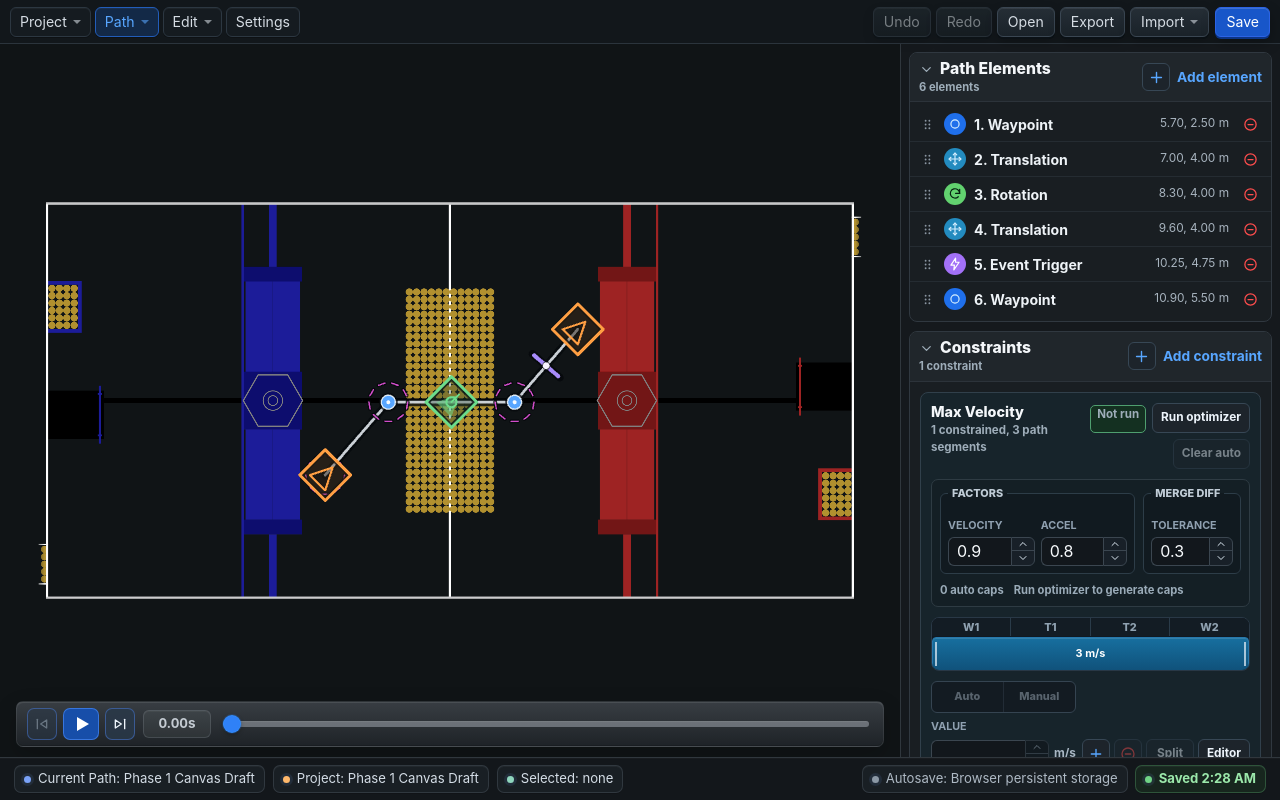
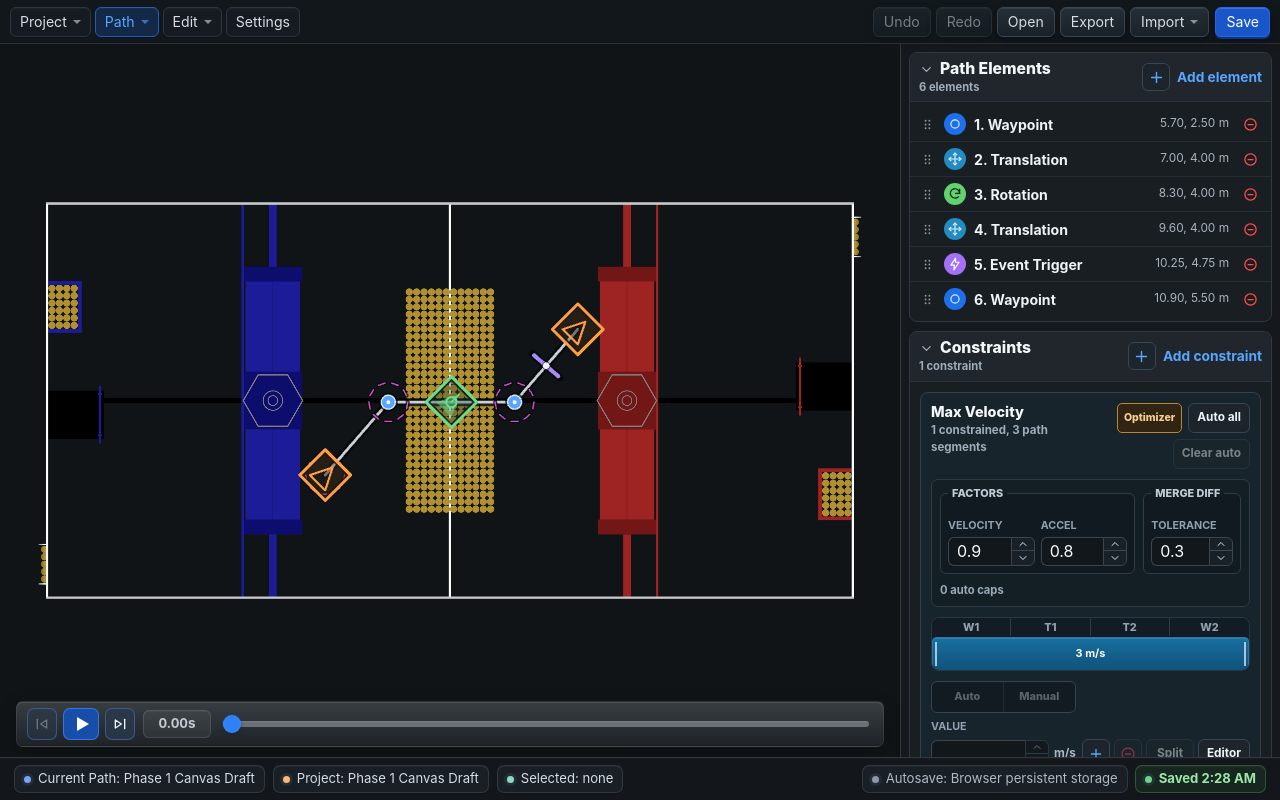
Before and after one commit to edanliahovetsky/BLine-Web, a React (Vite) app: page / in a window 1280 px wide. Built offline with nearby package versions, Linux system fonts and the light colour scheme.

Commit message:
Refine auto velocity optimizer status control

```diff
--- a/src/ui/app/AppShell.css
+++ b/src/ui/app/AppShell.css
@@ -1784,6 +1784,7 @@ select {
 }
 
 .auto-velocity-status {
+  appearance: none;
   display: inline-flex;
   align-items: center;
   width: fit-content;
@@ -1795,6 +1796,15 @@ select {
   background: #312412;
   font-size: 0.66rem;
   font-weight: 760;
+}
+
+button.auto-velocity-status {
+  cursor: pointer;
+}
+
+button.auto-velocity-status:disabled {
+  cursor: not-allowed;
+  opacity: 0.5;
 }
 
 .auto-velocity-status--warning {
--- a/src/ui/sidebar/sections/ConstraintEditor.tsx
+++ b/src/ui/sidebar/sections/ConstraintEditor.tsx
@@ -12,6 +12,7 @@ import {
   autoVelocityInputSignature,
   generateAutoVelocityProfile,
   type AutoVelocityProfile,
+  type AutoVelocitySegmentCap,
 } from "../../../core/constraints/autoVelocityConstraints";
 import { domainForKey } from "../../../core/constraints/rangedConstraints";
 import type { ProjectDocument } from "../../../core/io/projectSchema";
@@ -453,23 +454,18 @@ function RangedConstraintCard({
         </div>
         {isAutoVelocityCard && autoStatus ? (
           <div className="constraint-card__actions constraint-card__actions--auto">
-            <span
-              className={[
-                "auto-velocity-status",
-                autoStatus.stale ? "" : "auto-velocity-status--current",
-              ]
-                .filter(Boolean)
-                .join(" ")}
-            >
-              {autoVelocityStatusLabel(autoStatus)}
-            </span>
+            <AutoVelocityStatusIndicator
+              status={autoStatus}
+              onClick={() => runAutoVelocityAll(project, autoSettings)}
+              disabled={total === 0}
+            />
             <SidebarActionButton
               onClick={() => runAutoVelocityAll(project, autoSettings)}
               disabled={total === 0}
               aria-label="Apply auto velocity to open segments"
-              title="Run optimizer and apply auto velocity to open and auto segments"
+              title="Apply auto velocity to open and auto segments"
             >
-              Run optimizer
+              Auto all
             </SidebarActionButton>
             <SidebarActionButton
               onClick={() => clearAutoVelocity(project)}
@@ -705,23 +701,18 @@ function PopoutConstraintPanel({
         </div>
         {isAutoVelocityPanel && autoStatus ? (
           <div className="constraint-card__actions constraint-card__actions--auto">
-            <span
-              className={[
-                "auto-velocity-status",
-                autoStatus.stale ? "" : "auto-velocity-status--current",
-              ]
-                .filter(Boolean)
-                .join(" ")}
-            >
-              {autoVelocityStatusLabel(autoStatus)}
-            </span>
+            <AutoVelocityStatusIndicator
+              status={autoStatus}
+              onClick={() => runAutoVelocityAll(project, autoSettings)}
+              disabled={labels.length === 0}
+            />
             <SidebarActionButton
               onClick={() => runAutoVelocityAll(project, autoSettings)}
               disabled={labels.length === 0}
               aria-label="Apply auto velocity to open segments"
-              title="Run optimizer and apply auto velocity to open and auto segments"
+              title="Apply auto velocity to open and auto segments"
             >
-              Run optimizer
+              Auto all
             </SidebarActionButton>
             <SidebarActionButton
               onClick={() => clearAutoVelocity(project)}
@@ -1603,9 +1594,37 @@ function AutoVelocityInlineControls({
       </fieldset>
       <div className="auto-velocity-inline__summary">
         <span>{status.autoConstraintCount} auto caps</span>
-        <span>{autoVelocityStatusSummary(status)}</span>
       </div>
     </div>
+  );
+}
+
+function AutoVelocityStatusIndicator({
+  status,
+  onClick,
+  disabled,
+}: {
+  status: AutoVelocityStatus;
+  onClick(): void;
+  disabled: boolean;
+}) {
+  const isCurrent = autoVelocityStatusIsCurrent(status);
+  return (
+    <button
+      type="button"
+      className={[
+        "auto-velocity-status",
+        isCurrent ? "auto-velocity-status--current" : "",
+      ]
+        .filter(Boolean)
+        .join(" ")}
+      disabled={disabled}
+      onClick={onClick}
+      aria-label={isCurrent ? "Optimizer up to date" : "Optimizer stale"}
+      title={autoVelocityStatusTooltip(status)}
+    >
+      Optimizer
+    </button>
   );
 }
 
@@ -1629,7 +1648,7 @@ function AutoVelocityModeControl({
           key={option}
           type="button"
           className={mode === option ? "is-active" : ""}
-          disabled={disabled || mode === option}
+          disabled={disabled}
           onClick={() => onModeChange(option)}
         >
           {option === "auto" ? "Auto" : "Manual"}
@@ -2036,8 +2055,24 @@ function applyVelocityMode(
   const total = domainLabelsForKey(project, autoVelocityKey).length;
   const existing = ordinalConstraintMap(project, autoVelocityKey, total);
   const ordinals = ordinalsForConstraint(entry.constraint, total);
+  const selectedOrdinals = new Set(ordinals);
+  const profile = generateAutoVelocityProfile(
+    project.path,
+    project.config,
+    autoVelocityOptionsFromSettings(settings),
+  );
+  const metadata = autoVelocityMetadataFromSettings(project, settings);
+  const capsByOrdinal = new Map(
+    profile.segmentCaps.map((cap) => [cap.targetOrdinal, cap]),
+  );
 
   if (mode === "manual") {
+    refreshExistingAutoVelocityCaps(
+      existing,
+      capsByOrdinal,
+      metadata,
+      selectedOrdinals,
+    );
     for (const ordinal of ordinals) {
       existing.set(ordinal, {
         key: autoVelocityKey,
@@ -2048,22 +2083,14 @@ function applyVelocityMode(
     }
     replaceVelocityConstraints(
       project,
-      constraintsFromOrdinalMap(existing, total),
+      constraintsFromOrdinalMap(existing, total, settings.mergeToleranceMps),
       "Set manual velocity",
     );
     selectOrdinalAfterReplace(autoVelocityKey, ordinals[0], onSelect);
     return;
   }
 
-  const profile = generateAutoVelocityProfile(
-    project.path,
-    project.config,
-    autoVelocityOptionsFromSettings(settings),
-  );
-  const metadata = autoVelocityMetadataFromSettings(project, settings);
-  const capsByOrdinal = new Map(
-    profile.segmentCaps.map((cap) => [cap.targetOrdinal, cap]),
-  );
+  refreshExistingAutoVelocityCaps(existing, capsByOrdinal, metadata);
   for (const ordinal of ordinals) {
     const cap = capsByOrdinal.get(ordinal);
     if (cap) {
@@ -2076,6 +2103,24 @@ function applyVelocityMode(
     "Set auto velocity",
   );
   selectOrdinalAfterReplace(autoVelocityKey, ordinals[0], onSelect);
+}
+
+function refreshExistingAutoVelocityCaps(
+  existing: Map<number, RangedConstraint>,
+  capsByOrdinal: ReadonlyMap<number, AutoVelocitySegmentCap>,
+  metadata: AutoVelocityConstraintMetadata,
+  skippedOrdinals = new Set<number>(),
+): void {
+  for (const [ordinal, constraint] of existing) {
+    if (constraint.source !== "auto_velocity" || skippedOrdinals.has(ordinal)) {
+      continue;
+    }
+
+    const cap = capsByOrdinal.get(ordinal);
+    if (cap) {
+      existing.set(ordinal, autoVelocityConstraintForCap(cap, metadata));
+    }
+  }
 }
 
 function replaceVelocityConstraints(
@@ -2309,7 +2354,7 @@ function autoVelocityStatusForProject(
       constraint.source === "auto_velocity",
   );
   const stale =
-    autoConstraints.length > 0 &&
+    autoConstraints.length === 0 ||
     autoConstraints.some(
       (constraint) =>
         !currentSignature ||
@@ -2329,18 +2374,15 @@ function autoVelocityStatusForProject(
   };
 }
 
-function autoVelocityStatusLabel(status: AutoVelocityStatus): string {
-  if (!status.hasAutoConstraints) {
-    return "Not run";
-  }
-  return status.stale ? "Optimizer stale" : "Optimizer current";
-}
-
-function autoVelocityStatusSummary(status: AutoVelocityStatus): string {
-  if (!status.hasAutoConstraints) {
-    return "Run optimizer to generate caps";
-  }
-  return status.stale ? "Path/settings changed" : "Last run matches inputs";
+function autoVelocityStatusIsCurrent(status: AutoVelocityStatus): boolean {
+  return status.hasAutoConstraints && !status.stale;
+}
+
+function autoVelocityStatusTooltip(status: AutoVelocityStatus): string {
+  if (autoVelocityStatusIsCurrent(status)) {
+    return "Optimizer is up to date for the current path, handoff radii, rotation constraints, and auto-velocity settings. Click to rerun it.";
+  }
+  return "Optimizer is stale or has not been run for the current path/settings. Click to rerun it and update auto velocity caps.";
 }
 
 function autoVelocityMetadataFromSettings(
```
